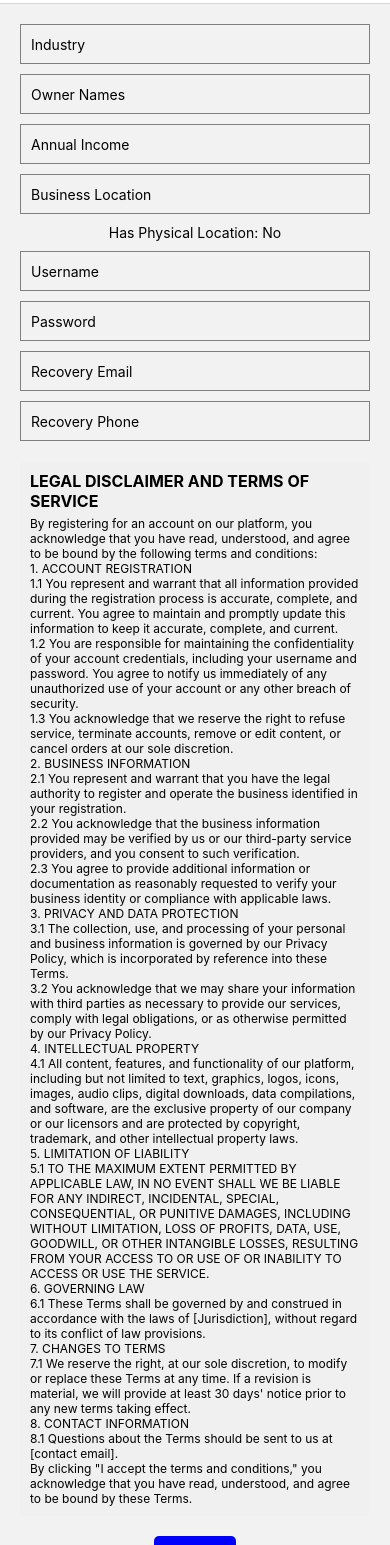
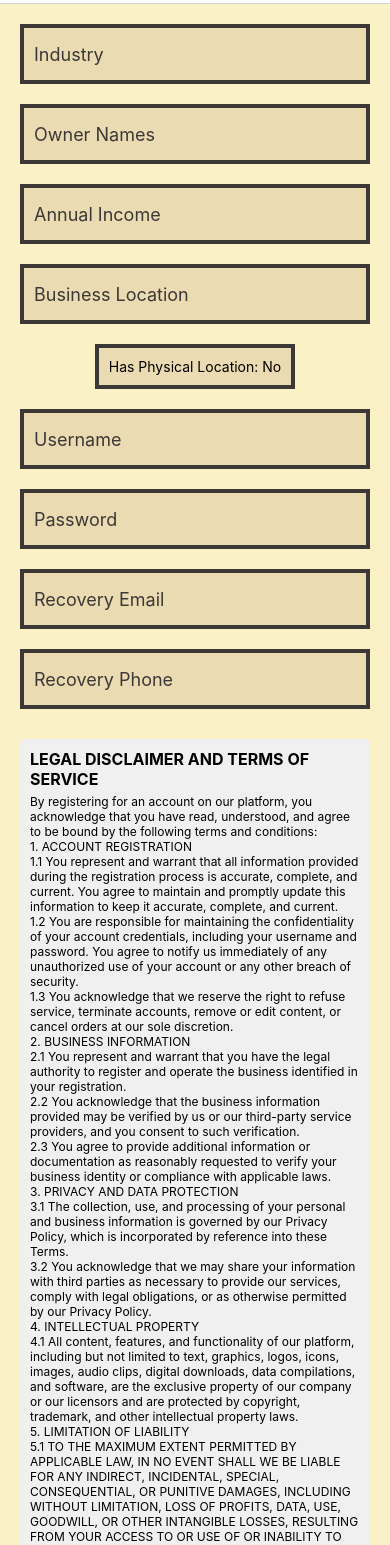
Before and after one commit to gongahkia/nus-ai-innovation-challenge-2025, a React Native app in the folder yipee-native/: screen /Register in a window 390 px wide. Shown: the part 60-1605 px from the top of the page. Built offline with nearby package versions, Linux system fonts and the light colour scheme.

Commit message:
feat(app): styled register page

```diff
--- a/yipee-native/src/screens/RegisterScreen.js
+++ b/yipee-native/src/screens/RegisterScreen.js
@@ -162,34 +162,54 @@ const styles = StyleSheet.create({
     justifyContent: 'center',
     alignItems: 'center',
     padding: 20,
+    backgroundColor: '#fbf1c7',
   },
   input: {
     width: '100%',
-    height: 40,
-    borderColor: 'gray',
-    borderWidth: 1,
-    marginBottom: 10,
+    height: 60,
+    borderColor: '#3c3836',
+    borderWidth: 4,
+    marginBottom: 20,
     paddingHorizontal: 10,
+    fontSize: 18,
+    color: '#3c3836',
+    backgroundColor: '#ebdbb2',
   },
   checkbox: {
     flexDirection: 'row',
     alignItems: 'center',
-    marginBottom: 10,
+    marginBottom: 20,
+    padding: 10,
+    borderWidth: 4,
+    borderColor: '#3c3836',
+    backgroundColor: '#ebdbb2',
   },
   button: {
-    backgroundColor: 'blue',
-    padding: 10,
-    borderRadius: 5,
-    marginTop: 10,
+    backgroundColor: '#689d6a',
+    borderRadius: 0,
+    padding: 20,
+    marginTop: 20,
+    width: '100%',
+    alignItems: 'center',
+    borderWidth: 4,
+    borderColor: '#3c3836',
+    shadowColor: '#3c3836',
+    shadowOffset: { width: 6, height: 6 },
+    shadowOpacity: 1,
+    shadowRadius: 0,
+    elevation: 10,
   },
   buttonText: {
-    color: 'white',
-    fontSize: 16,
+    fontSize: 24,
+    fontWeight: 'bold',
+    color: '#fbf1c7',
+    textTransform: 'uppercase',
   },
   errorText: {
-    color: 'red',
-    fontSize: 12,
-    marginBottom: 5,
+    color: '#cc241d',
+    fontSize: 16,
+    marginBottom: 10,
+    fontWeight: 'bold',
   },
 });
 
```
